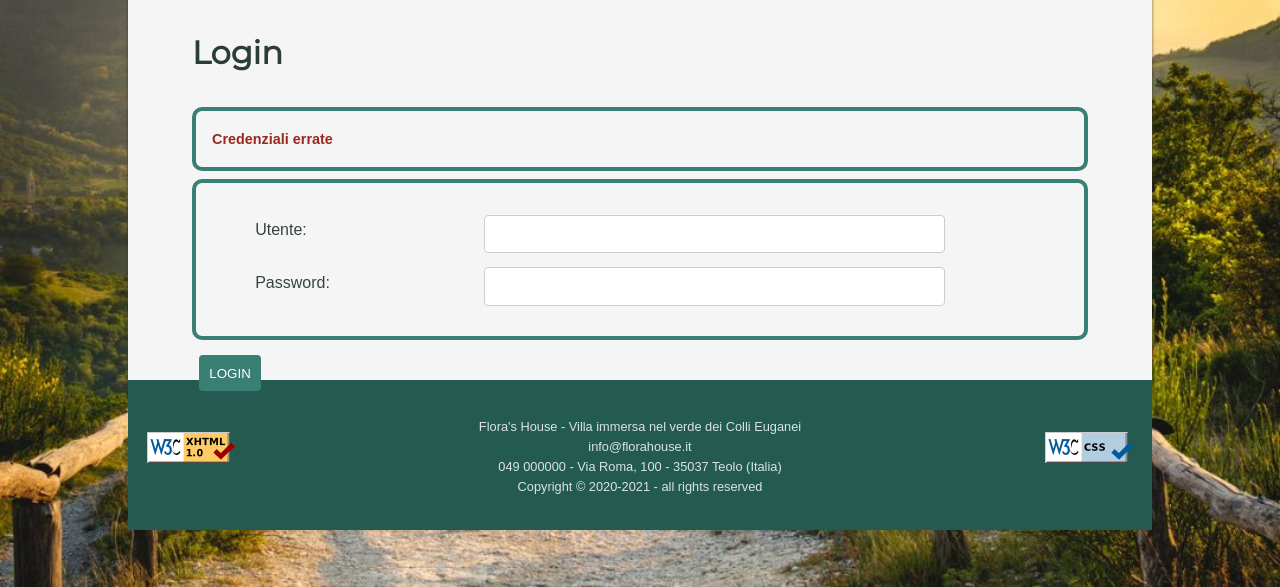
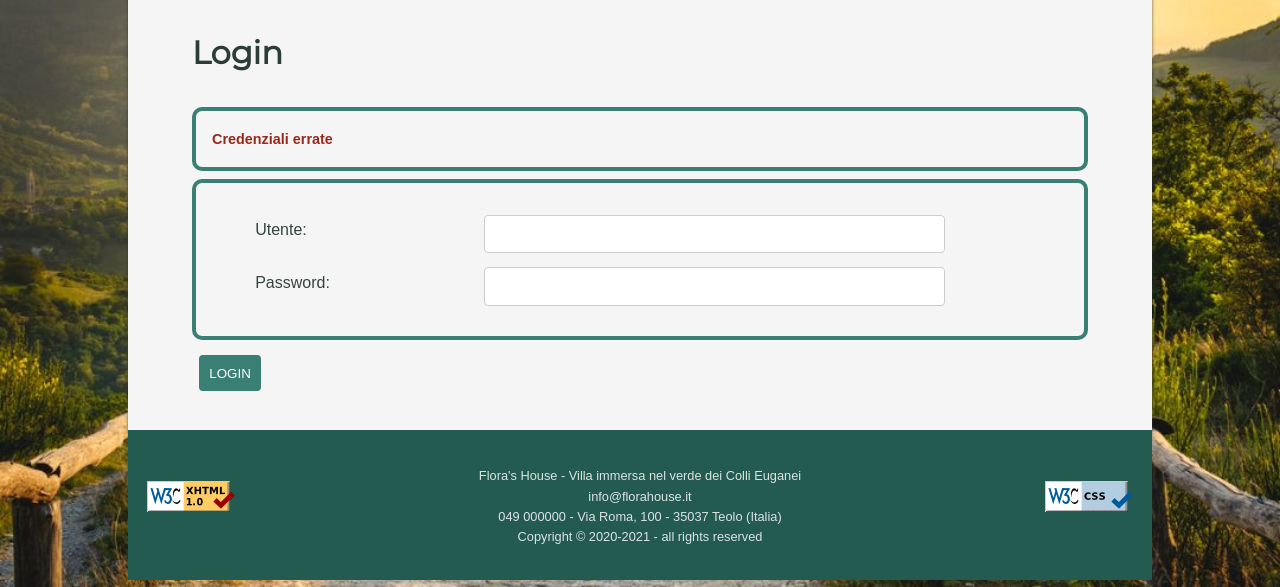
Before and after one commit to comodei/Flora-s-House-TecWeb-Project-, a PHP site: page /php/login.php in a window 1280 px wide. Shown: the part 213-800 px from the top of the page. Run offline with PHP 8.4, Linux system fonts and the light colour scheme; data that the repository does not hold is empty.

Commit message:
Modifiche bottone login

```diff
--- a/style/style_lavoro.css
+++ b/style/style_lavoro.css
@@ -611,7 +611,9 @@
   cursor: pointer;
   float: left;
 }
-
+div#login_main form.book button{
+  float:none;
+}
 form.book button:hover,input[type=reset]:hover {
   background-color: #1B4188;
 }
```
